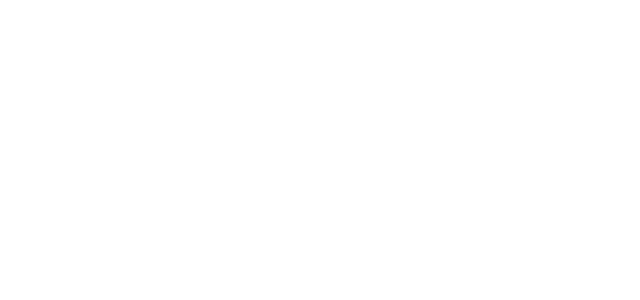
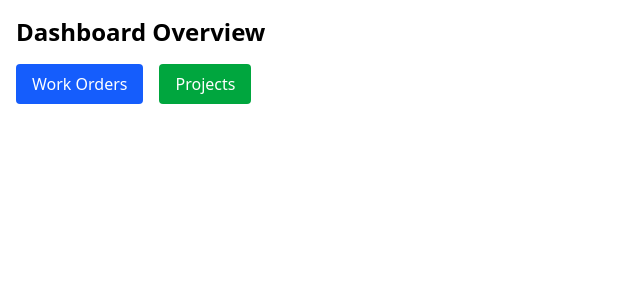
Before and after one commit to Rajviii/ci-cd-netify, a React (Vite) app: page / in a window 1280 px wide. Before the commit this address had no page. Shown: the top 300 px of the page, without its empty margins (0-640 px from the left). Built offline with nearby package versions, Linux system fonts and the light colour scheme.

Commit message:
Added home page for / path

```diff
--- a/src/App.jsx
+++ b/src/App.jsx
@@ -1,11 +1,13 @@
 import { BrowserRouter as Router, Routes, Route } from "react-router-dom"
 import WorkOrder from "./pages/WorkOrder/WorkOrder"
 import Project from "./pages/Project/Project"
+import Home from "./pages/Home"
 function App() {
 
   return (
     <Router>
       <Routes>
+        <Route path="/" element={<Home />} />
         <Route path="/work-order" element={<WorkOrder />} />
         <Route path="/project" element={<Project />} />
       </Routes>
--- /dev/null
+++ b/src/pages/Home.jsx
@@ -0,0 +1,27 @@
+import { useNavigate } from 'react-router-dom';
+
+export default function Home() {
+  const navigate = useNavigate();
+
+  return (
+    <div className="space-y-8 p-4">
+      <h1 className="text-2xl font-bold mb-4">Dashboard Overview</h1>
+
+      <div className="space-x-4">
+        <button
+          onClick={() => navigate('/work-order')}
+          className="bg-blue-600 text-white px-4 py-2 rounded hover:bg-blue-700 transition"
+        >
+          Work Orders
+        </button>
+
+        <button
+          onClick={() => navigate('/project')}
+          className="bg-green-600 text-white px-4 py-2 rounded hover:bg-green-700 transition"
+        >
+          Projects
+        </button>
+      </div>
+    </div>
+  );
+}
```
